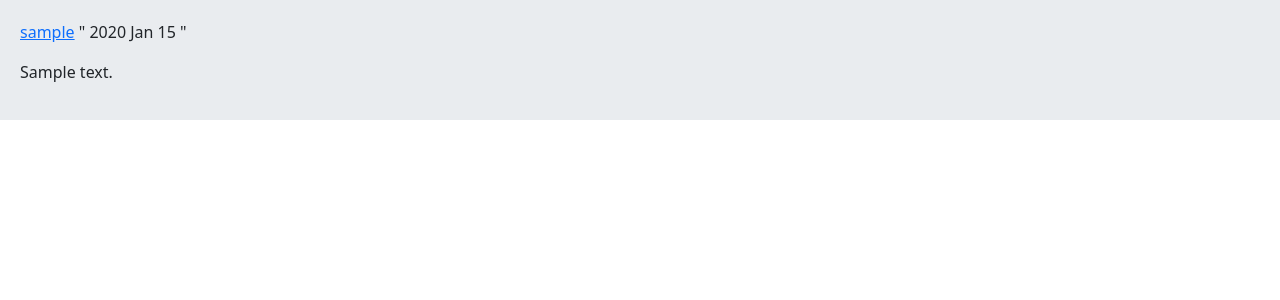
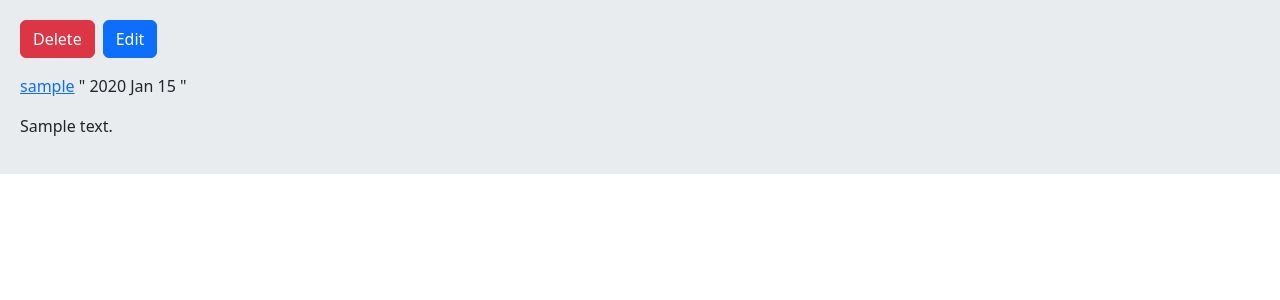
Before and after one commit to daryoushjamshidi8080/social-network, a Django app: a page that uses project/home/templates/home/detail_post.html in a window 1280 px wide. Shown: the part 56-356 px from the top of the page. Run offline with Django 5.2, Linux system fonts and the light colour scheme; a user stored in the database is signed in; tables that the repository leaves empty hold one stand-in row (values such as "Sample post").

Commit message:
add create post btn for profile

```diff
--- a/project/account/templates/account/profile.html
+++ b/project/account/templates/account/profile.html
@@ -19,11 +19,11 @@
             {% endfor %}
         {% endif %}
     </div>
-    {% if request.user.is_authenticated %}
+    {% if request.user.id == user_id %}
         <div class="d-flex justify-content-center mt-3">
             <a href="" class="btn btn-primary">Create Post</a>
         </div>
-    {% endif %}
+   {% endif %}
 
 
 {% endblock %}
--- a/project/account/views.py
+++ b/project/account/views.py
@@ -80,4 +80,4 @@ class UserProfileView(LoginRequiredMixin, View):
     def get(self, request, user_id):
         user = User.objects.get(pk=user_id)
         posts = Post.objects.filter(user_id=user_id)
-        return render(request, 'account/profile.html', {'user': user, 'posts': posts})
+        return render(request, 'account/profile.html', {'user': user, 'posts': posts, 'user_id': user_id})
--- a/project/home/templates/home/detail_post.html
+++ b/project/home/templates/home/detail_post.html
@@ -7,7 +7,12 @@
 
 
 {% block content %}
-
+    {% if request.user.id == post.user.id %}
+        <div class="mb-3 d-flex">
+            <a href="" class="btn btn-danger me-2">Delete</a>
+            <a href="" class="btn btn-primary">Edit</a>
+        </div>
+    {% endif %}
     <p><a href="{% url 'account:user_profile' post.user.id %}"> {{ post.user.username }}</a> " {{ post.update|date:"Y M d" }} "</p>
     <p>{{ post.body }}</p>
 
```
